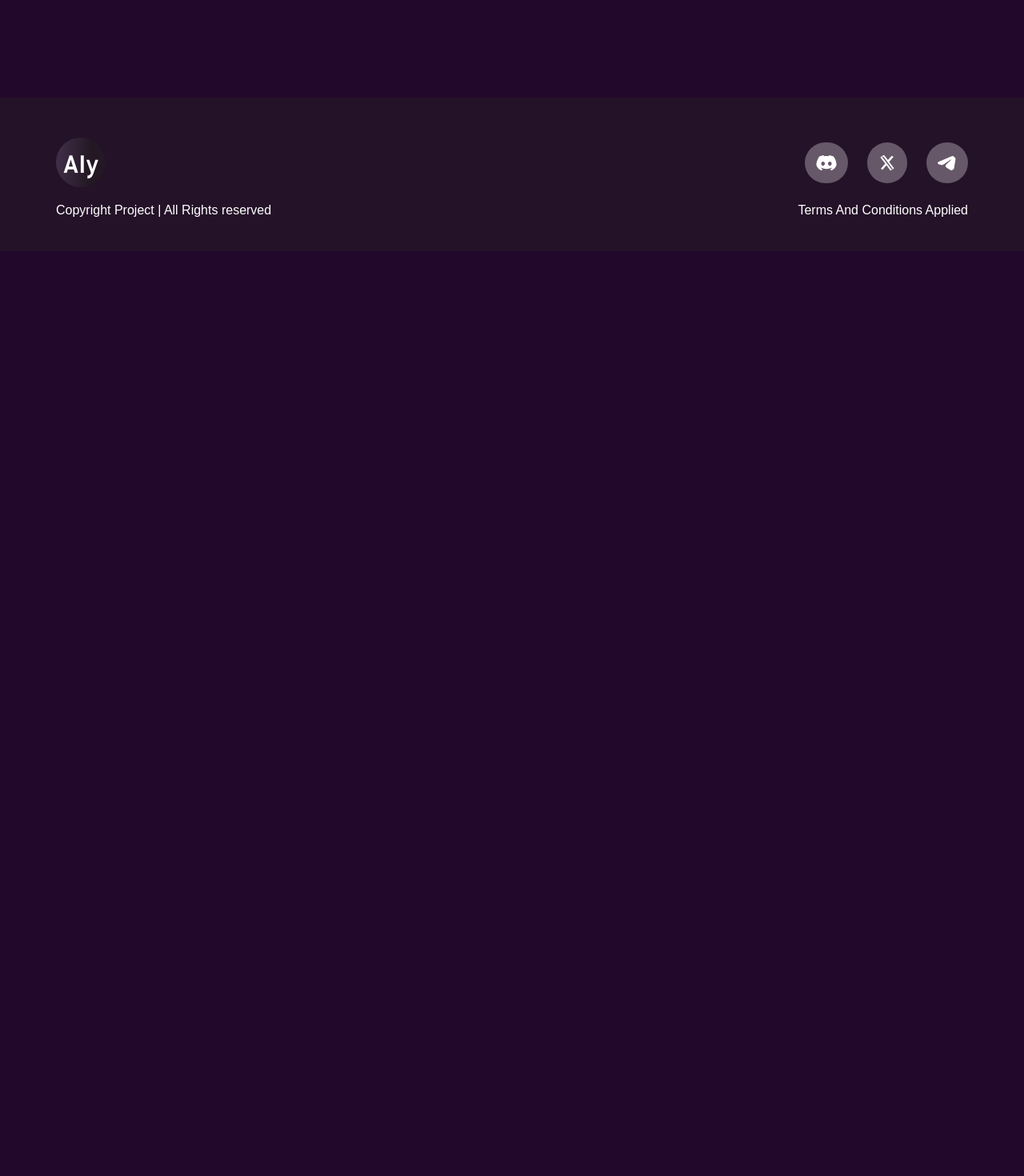
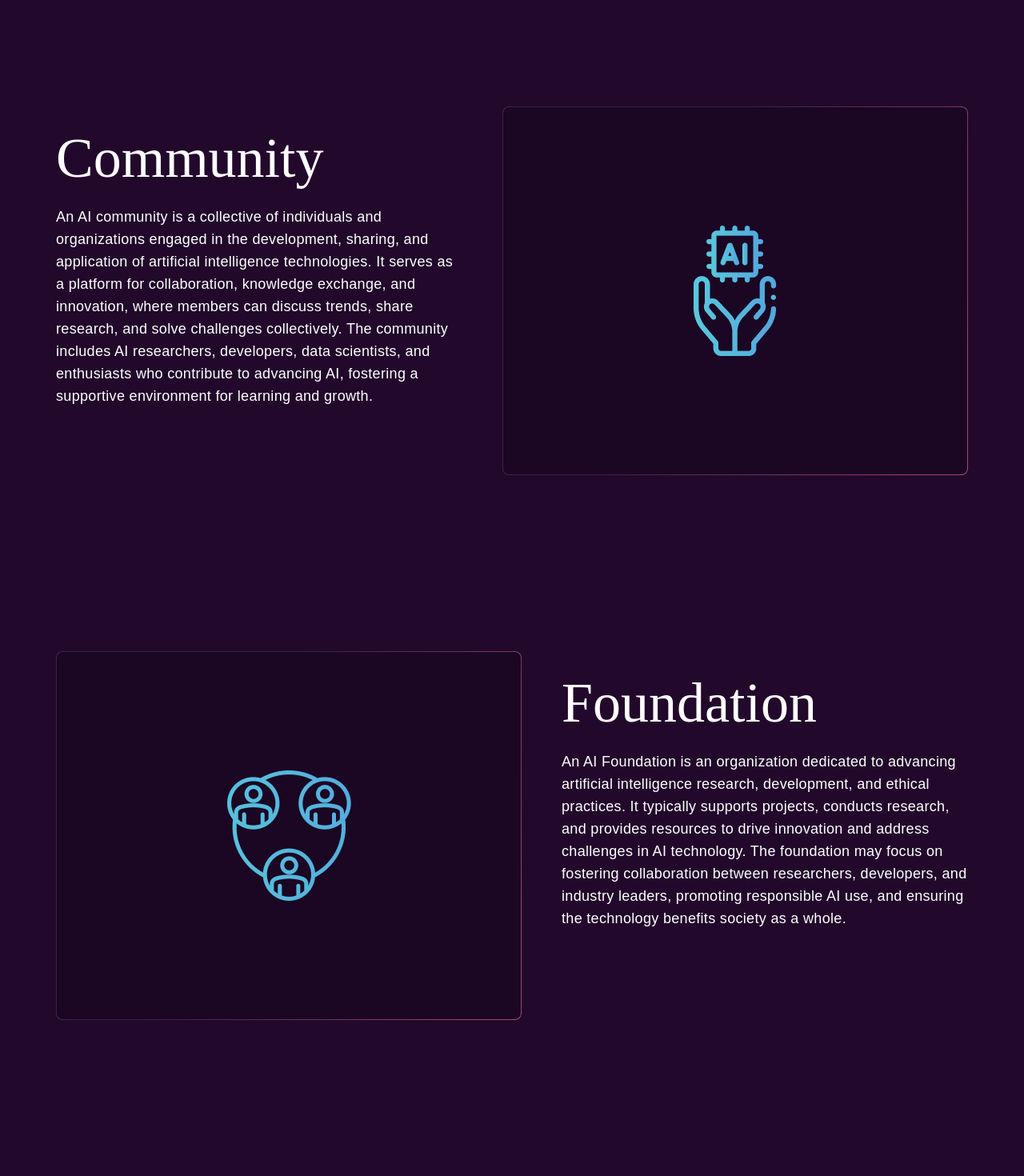
Before and after one commit to AbhishekKatnoria/NFT, a React (Create React App) app: page /governance in a window 1280 px wide. Shown: the part 1040-2510 px from the top of the page at 80% size. Before the commit the page ends 1354 px from the top, so only its background shows below. Built offline with nearby package versions, Linux system fonts and the light colour scheme; the HTML template or start-up script is replaced by a standard one.

Commit message:
Integrated the json data for the Definition & Importance section

```diff
--- a/src/Components/Definition&importance/index.tsx
+++ b/src/Components/Definition&importance/index.tsx
@@ -8,6 +8,24 @@ const Definition = ({ data }: Definition) => {
   return (
     <div className="mt-[120px]">
       <h2 className="text-center">{data?.title}</h2>
+      <div className="flex flex-col mt-[220px]">
+        {data?.card?.map((item, i) => (
+          <div
+            className={`flex w-full max-w-[1140px] gap-[50px] ${
+              i === data.card.length - 1 ? "mb-[0]" : "mb-[220px]"
+            } ${i % 2 !== 0 ? "flex-row-reverse" : ""}`}
+            key={i}
+          >
+            <div className="rounded-xl bg-backgroundBlack gradient-border w-full max-w-[582px]">
+              <img src={item?.img} alt="" className="m-auto my-[149px]" />
+            </div>
+            <div className="w-full max-w-[508px] mt-[30px]">
+              <h2 className="mb-[24px]">{item?.heading}</h2>
+              <p className="tracking-ab">{item?.subHeading}</p>
+            </div>
+          </div>
+        ))}
+      </div>
     </div>
   );
 };
--- a/src/Components/HomePage/Subscribe/index.tsx
+++ b/src/Components/HomePage/Subscribe/index.tsx
@@ -3,7 +3,7 @@ import Button from '../../Button';
 
 const Subscribe = () => {
   return (
-    <div className='my-[220px] gradient-border'>
+    <div className='mt-[220px] mb-[120px] gradient-border'>
       <div className='flex flex-col justify-center items-center py-[60px] px-4 bg-backgroundBlack'>{SubscribeData?.heading && <h2 className='mb-[24px]'>
         {SubscribeData?.heading}
       </h2>}
--- a/src/json/index.ts
+++ b/src/json/index.ts
@@ -298,15 +298,15 @@ export const DefinitionImportanceData = {
     },
     {
       img: "/Governance/co.png",
-      heading: "$ AI Token",
+      heading: "Community",
       subHeading:
-        "An AI token is a blockchain-based digital asset used in AI ecosystems to facilitate transactions, incentivize participation, and enable governance. It acts as the primary currency for buying, selling, or leasing AI models and services, and provides access to premium features. Tokens also offer governance rights, allowing holders to vote on platform decisions, and can be used to reward developers and data providers. Additionally, AI tokens may be integrated with DeFi protocols, enhancing their utility and liquidity.",
+        "An AI community is a collective of individuals and organizations engaged in the development, sharing, and application of artificial intelligence technologies. It serves as a platform for collaboration, knowledge exchange, and innovation, where members can discuss trends, share research, and solve challenges collectively. The community includes AI researchers, developers, data scientists, and enthusiasts who contribute to advancing AI, fostering a supportive environment for learning and growth.",
     },
     {
       img: "/Governance/people.png",
-      heading: "$ AI Token",
+      heading: "Foundation",
       subHeading:
-        "An AI token is a blockchain-based digital asset used in AI ecosystems to facilitate transactions, incentivize participation, and enable governance. It acts as the primary currency for buying, selling, or leasing AI models and services, and provides access to premium features. Tokens also offer governance rights, allowing holders to vote on platform decisions, and can be used to reward developers and data providers. Additionally, AI tokens may be integrated with DeFi protocols, enhancing their utility and liquidity.",
+        "An AI Foundation is an organization dedicated to advancing artificial intelligence research, development, and ethical practices. It typically supports projects, conducts research, and provides resources to drive innovation and address challenges in AI technology. The foundation may focus on fostering collaboration between researchers, developers, and industry leaders, promoting responsible AI use, and ensuring the technology benefits society as a whole.",
     },
   ],
 };
```
